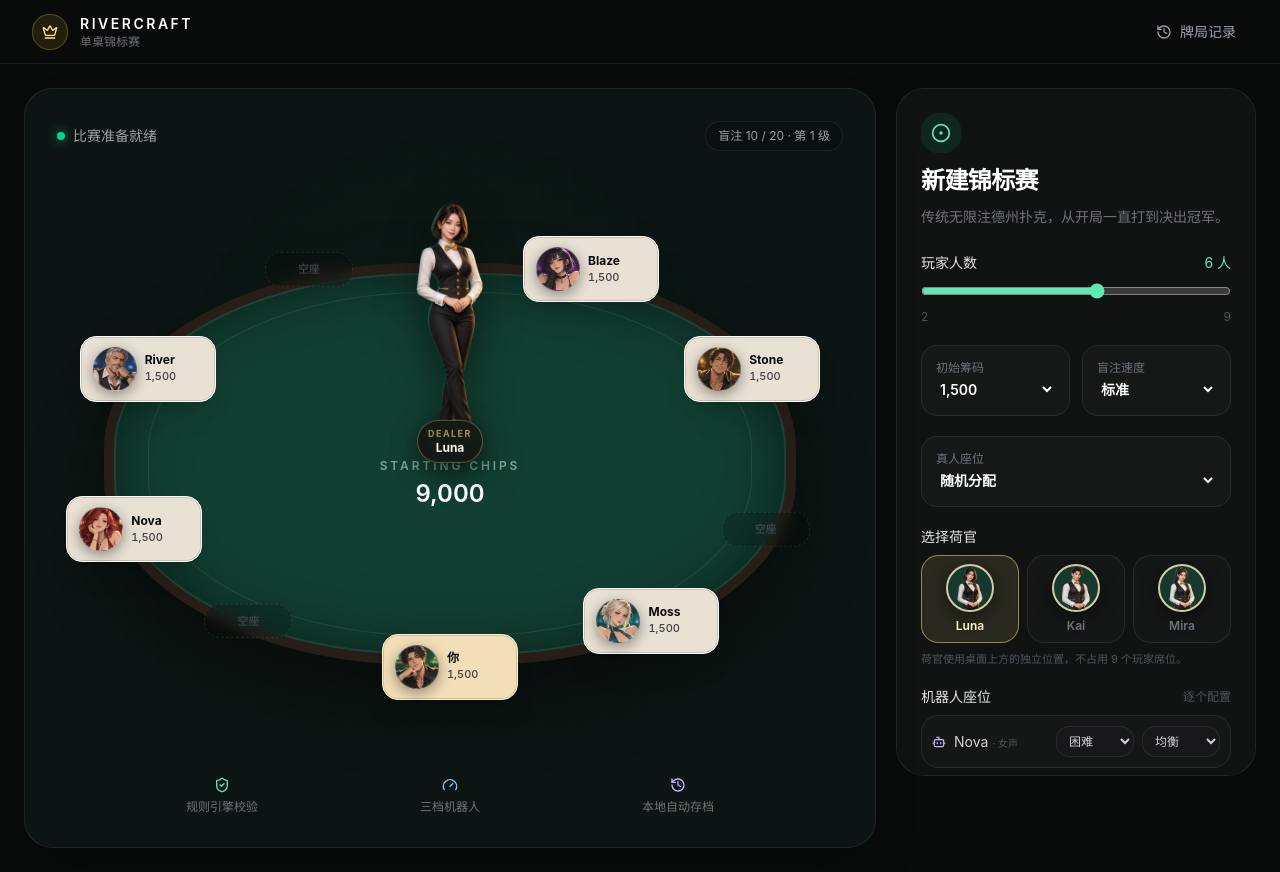
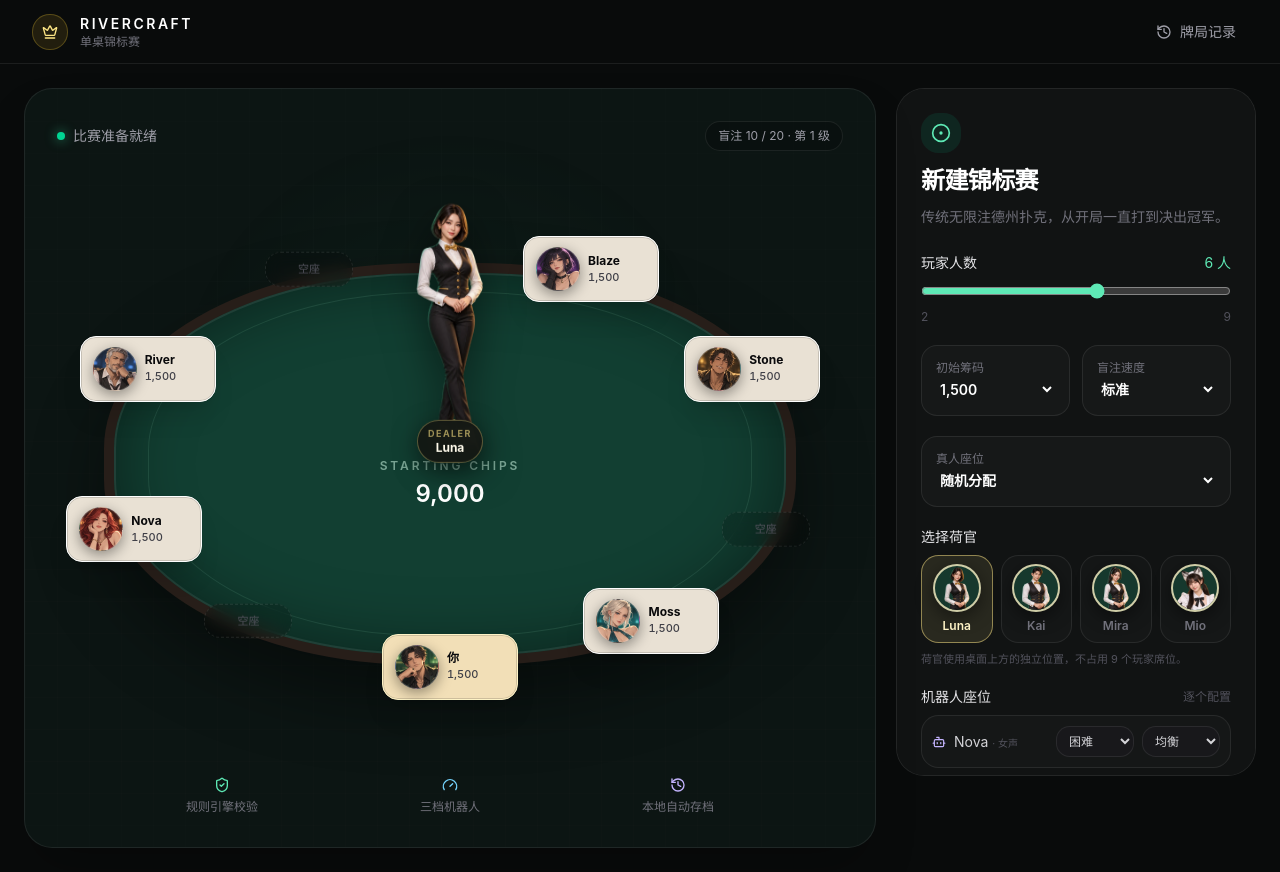
Before and after one commit to dannykkg/rivercraft-poker, a React (Vite) app in the folder web/: page / in a window 1280 px wide. Built offline with nearby package versions, Linux system fonts and the light colour scheme.

Commit message:
feat: add Mio as a selectable dealer

```diff
--- a/web/src/app/PokerApp.tsx
+++ b/web/src/app/PokerApp.tsx
@@ -258,7 +258,7 @@ const SetupScreen = ({ playerCount, setPlayerCount, startingStack, setStartingSt
           <label className="rounded-2xl border border-white/8 bg-white/[.025] p-3.5"><span className="block text-xs text-zinc-500">盲注速度</span><select value={speed} onChange={(event) => setSpeed(event.target.value as typeof speed)} className="mt-1 w-full bg-transparent text-sm font-semibold text-white outline-none"><option className="bg-zinc-900" value="slow">慢速</option><option className="bg-zinc-900" value="standard">标准</option><option className="bg-zinc-900" value="fast">快速</option></select></label>
         </div>
         <label className="block rounded-2xl border border-white/8 bg-white/[.025] p-3.5"><span className="block text-xs text-zinc-500">真人座位</span><select value={heroSeat} onChange={(event) => setHeroSeat(event.target.value === "random" ? "random" : Number(event.target.value))} className="mt-1 w-full bg-transparent text-sm font-semibold text-white outline-none"><option className="bg-zinc-900" value="random">随机分配</option>{Array.from({ length: playerCount }, (_, seat) => <option className="bg-zinc-900" key={seat} value={seat}>座位 {seat + 1}</option>)}</select></label>
-        <fieldset><legend className="mb-2 text-sm font-medium text-zinc-200">选择荷官</legend><div className="grid grid-cols-3 gap-2">{DEALERS.map((dealer) => <button key={dealer.id} type="button" aria-pressed={dealerId === dealer.id} onClick={() => setDealerId(dealer.id)} className={`flex flex-col items-center gap-1.5 rounded-xl border p-2 transition ${dealerId === dealer.id ? "border-amber-200/50 bg-amber-200/10 text-amber-100" : "border-white/8 bg-white/[.02] text-zinc-500 hover:border-white/20"}`}><DealerPortrait dealerId={dealer.id} className="size-12" /><span className="text-xs font-semibold">{dealer.name}</span></button>)}</div><p className="mt-2 text-[11px] leading-4 text-zinc-600">荷官使用桌面上方的独立位置，不占用 9 个玩家席位。</p></fieldset>
+        <fieldset><legend className="mb-2 text-sm font-medium text-zinc-200">选择荷官</legend><div className="grid grid-cols-4 gap-2">{DEALERS.map((dealer) => <button key={dealer.id} type="button" aria-pressed={dealerId === dealer.id} onClick={() => setDealerId(dealer.id)} className={`flex flex-col items-center gap-1.5 rounded-xl border p-2 transition ${dealerId === dealer.id ? "border-amber-200/50 bg-amber-200/10 text-amber-100" : "border-white/8 bg-white/[.02] text-zinc-500 hover:border-white/20"}`}><DealerPortrait dealerId={dealer.id} className="size-12" /><span className="text-xs font-semibold">{dealer.name}</span></button>)}</div><p className="mt-2 text-[11px] leading-4 text-zinc-600">荷官使用桌面上方的独立位置，不占用 9 个玩家席位。</p></fieldset>
         <div><div className="mb-2 flex items-center justify-between"><p className="text-sm font-medium text-zinc-200">机器人座位</p><p className="text-xs text-zinc-600">逐个配置</p></div><div className="space-y-2">
           {Array.from({ length: playerCount - 1 }, (_, index) => <div key={BOT_NAMES[index]} className="grid grid-cols-[1fr_78px_78px] items-center gap-2 rounded-xl border border-white/8 bg-white/[.02] p-2.5">
             <span className="flex min-w-0 items-center gap-2 text-sm text-zinc-300"><Bot className="size-3.5 shrink-0 text-violet-300" /><span className="min-w-0 truncate">{BOT_NAMES[index]}<span className="ml-1 text-[10px] text-zinc-600">· {voiceGenderForPlayer(`bot-${index + 1}`) === "female" ? "女声" : "男声"}</span></span></span>
--- a/web/src/app/dealers.ts
+++ b/web/src/app/dealers.ts
@@ -2,6 +2,7 @@ export const DEALERS = [
   { id: "luna", name: "Luna", voiceGender: "female", image: "assets/dealers/luna-3d-v2.webp" },
   { id: "kai", name: "Kai", voiceGender: "male", image: "assets/dealers/kai-3d-v2.webp" },
   { id: "mira", name: "Mira", voiceGender: "female", image: "assets/dealers/mira-3d-v2.webp" },
+  { id: "mio", name: "Mio", voiceGender: "female", image: "assets/dealers/mio-cat-dealer-v1.webp" },
 ] as const;
 
 export type DealerId = (typeof DEALERS)[number]["id"];
```
Also changed, not shown: web/public/assets/dealers/mio-cat-dealer-v1.webp (added), 1 other file (tests, documents, lock files or other folders).
